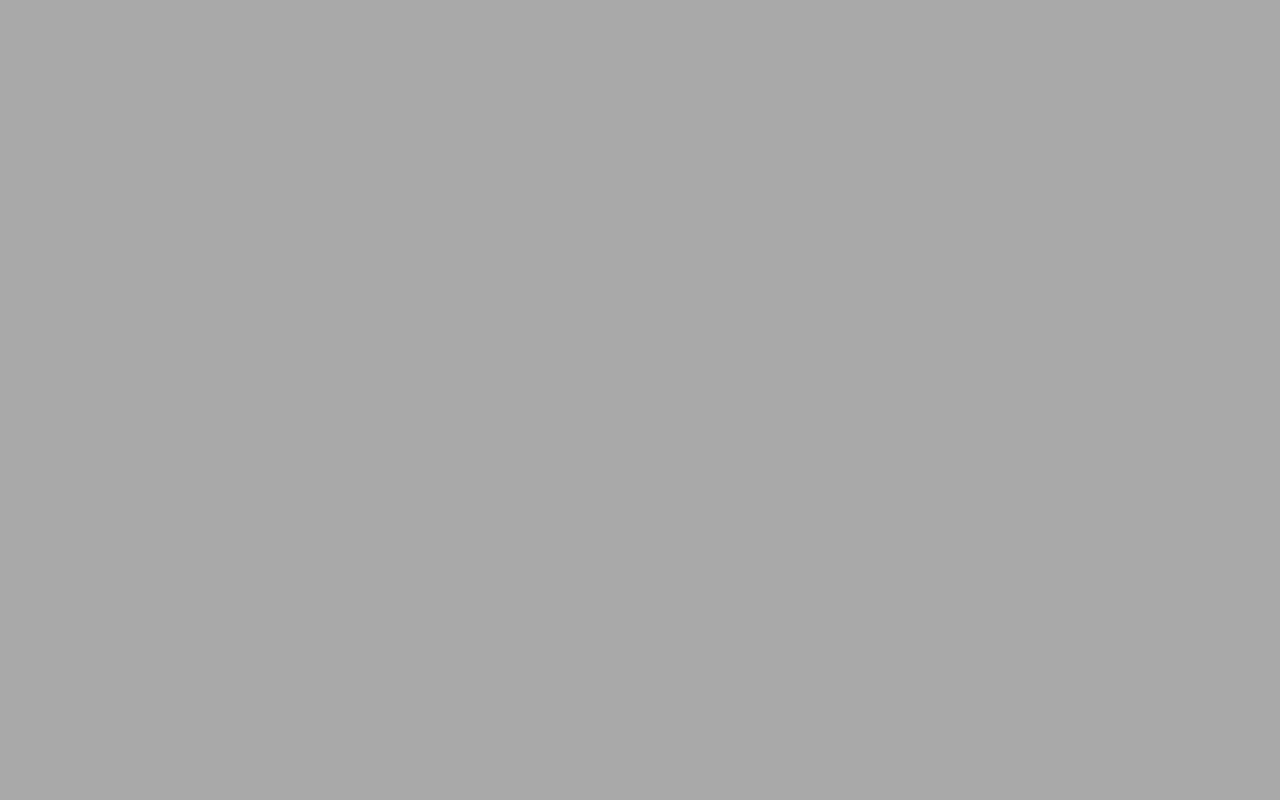
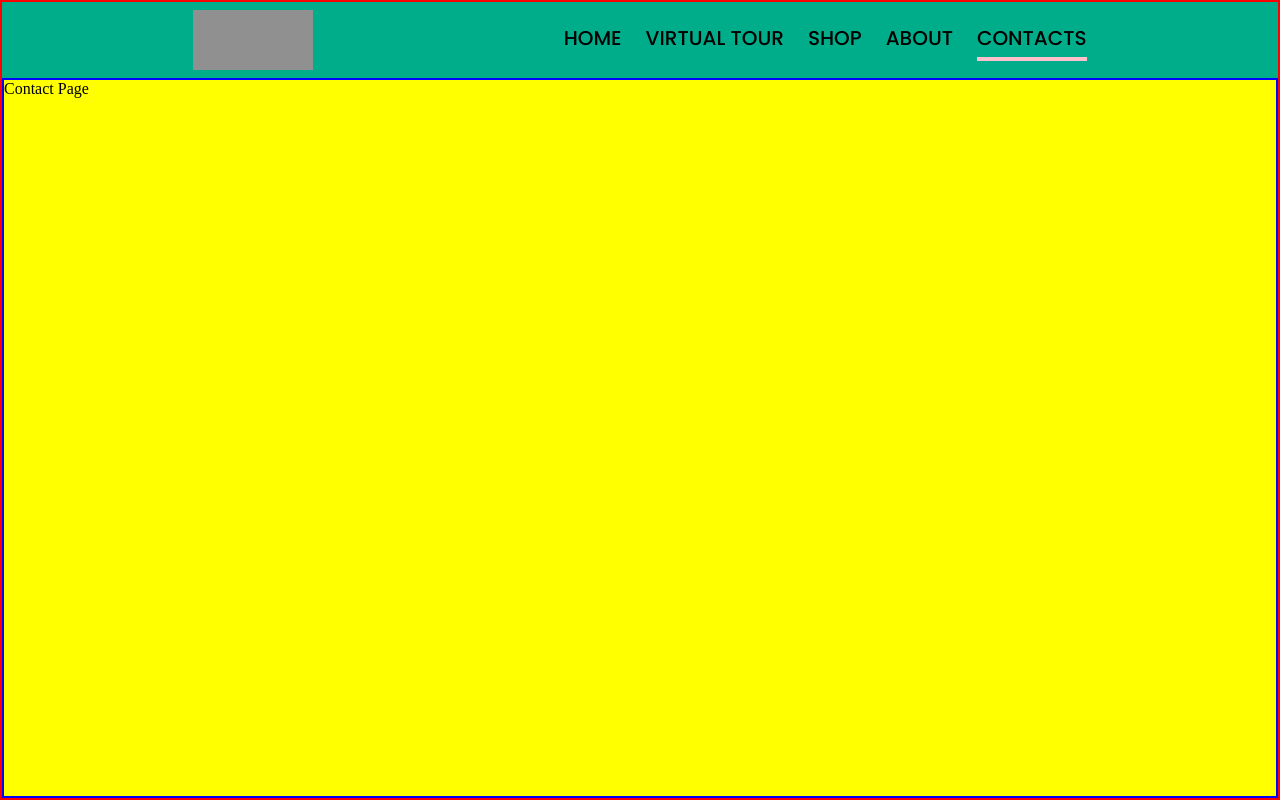
Before and after one commit to AeriMist/virtual-tour, a React (Vite) app: page /contact in a window 1280 px wide. Before the commit this address had no page. Built offline with nearby package versions, Linux system fonts and the light colour scheme.

Commit message:
Added all main navigations and some animation

```diff
--- a/package.json
+++ b/package.json
@@ -10,6 +10,7 @@
     "preview": "vite preview"
   },
   "dependencies": {
+    "clsx": "^2.1.1",
     "react": "^18.3.1",
     "react-dom": "^18.3.1",
     "react-router-dom": "^6.26.1"
--- a/src/App.jsx
+++ b/src/App.jsx
@@ -3,9 +3,13 @@ import "./index.css";
 
 //Layouts
 import Navigation from "./layouts/Navigation";
+
 //Pages
 import Home from "./pages/Home";
 import About from "./pages/About";
+import Tour from "./pages/Tour";
+import Shop from "./pages/Shop";
+import Contact from "./pages/Contact";
 
 function App() {
   return (
@@ -14,6 +18,9 @@ function App() {
         <Route path="/" element={<Navigation />}>
           <Route index element={<Home />} />
           <Route path="about" element={<About />} />
+          <Route path="tour" element={<Tour />} />
+          <Route path="shop" element={<Shop />} />
+          <Route path="contact" element={<Contact />} />
         </Route>
       </Routes>
     </BrowserRouter>
--- a/src/layouts/Navigation/index.jsx
+++ b/src/layouts/Navigation/index.jsx
@@ -1,19 +1,63 @@
-import React from "react";
+import React, { useEffect } from "react";
 import styles from "./index.module.scss";
-import { Outlet } from "react-router-dom";
+import { NavLink, Outlet, useLocation } from "react-router-dom";
+import clsx from "clsx";
 
-export default function index() {
+export default function Index() {
+  const location = useLocation();
+
   return (
     <div className={styles["main-container"]}>
       <div className={styles["navigation"]}>
         <div className={styles["navigation__nav"]}>
           <div className={styles["navigation__nav__logo"]}></div>
           <div className={styles["navigation__nav__links"]}>
-            <a href="/">Home</a>
-            <a href="tour">Virtual Tour</a>
-            <a href="/shop">Shop</a>
-            <a href="/about">About</a>
-            <a href="/contacts">Contacts</a>
+            <NavLink
+              to="/"
+              exact
+              className={clsx(
+                styles["nav-link"],
+                location.pathname === "/" && styles["active-link"]
+              )}
+            >
+              Home
+            </NavLink>
+            <NavLink
+              to="/tour"
+              className={clsx(
+                styles["nav-link"],
+                location.pathname === "/tour" && styles["active-link"]
+              )}
+            >
+              Virtual Tour
+            </NavLink>
+            <NavLink
+              to="/shop"
+              className={clsx(
+                styles["nav-link"],
+                location.pathname === "/shop" && styles["active-link"]
+              )}
+            >
+              Shop
+            </NavLink>
+            <NavLink
+              to="/about"
+              className={clsx(
+                styles["nav-link"],
+                location.pathname === "/about" && styles["active-link"]
+              )}
+            >
+              About
+            </NavLink>
+            <NavLink
+              to="/contact"
+              className={clsx(
+                styles["nav-link"],
+                location.pathname === "/contact" && styles["active-link"]
+              )}
+            >
+              Contacts
+            </NavLink>
           </div>
         </div>
       </div>
--- a/src/layouts/Navigation/index.module.scss
+++ b/src/layouts/Navigation/index.module.scss
@@ -28,13 +28,24 @@
       display: flex;
       gap: 24px;
 
-      & > a {
+      & .nav-link {
         padding: 4px 0;
         list-style-type: none;
         font-size: var(--font-size-lg);
         text-transform: uppercase;
         font-family: "Poppins", sans-serif;
         font-weight: 500;
+        transition: all 0.3s ease-in-out;
+
+        &:hover {
+          color: red;
+          transition: all 0.3s ease-in-out;
+        }
+      }
+
+      & .active-link {
+        border-bottom: 4px solid pink;
+        transition: all 0.3s ease-in-out;
       }
     }
   }
--- /dev/null
+++ b/src/pages/Contact/index.jsx
@@ -0,0 +1,6 @@
+import React from "react";
+import styles from "./index.module.scss";
+
+export default function index() {
+  return <div className={styles["contact-container"]}>Contact Page</div>;
+}
--- /dev/null
+++ b/src/pages/Contact/index.module.scss
@@ -0,0 +1,5 @@
+.contact-container {
+  background-color: yellow;
+  flex: 1 1 0;
+  border: 2px solid blue;
+}
--- /dev/null
+++ b/src/pages/Shop/index.jsx
@@ -0,0 +1,6 @@
+import React from "react";
+import styles from "./index.module.scss";
+
+export default function index() {
+  return <div className={styles["shop-container"]}>Shop Page</div>;
+}
--- /dev/null
+++ b/src/pages/Shop/index.module.scss
@@ -0,0 +1,5 @@
+.shop-container {
+  background-color: magenta;
+  flex: 1 1 0;
+  border: 2px solid blue;
+}
--- /dev/null
+++ b/src/pages/Tour/index.jsx
@@ -0,0 +1,6 @@
+import React from "react";
+import styles from "./index.module.scss";
+
+export default function index() {
+  return <div className={styles["tour-container"]}>Tour Page</div>;
+}
--- /dev/null
+++ b/src/pages/Tour/index.module.scss
@@ -0,0 +1,5 @@
+.tour-container {
+  background-color: yellow;
+  flex: 1 1 0;
+  border: 2px solid blue;
+}
```
Also changed, not shown: 1 other file (tests, documents, lock files or other folders).
